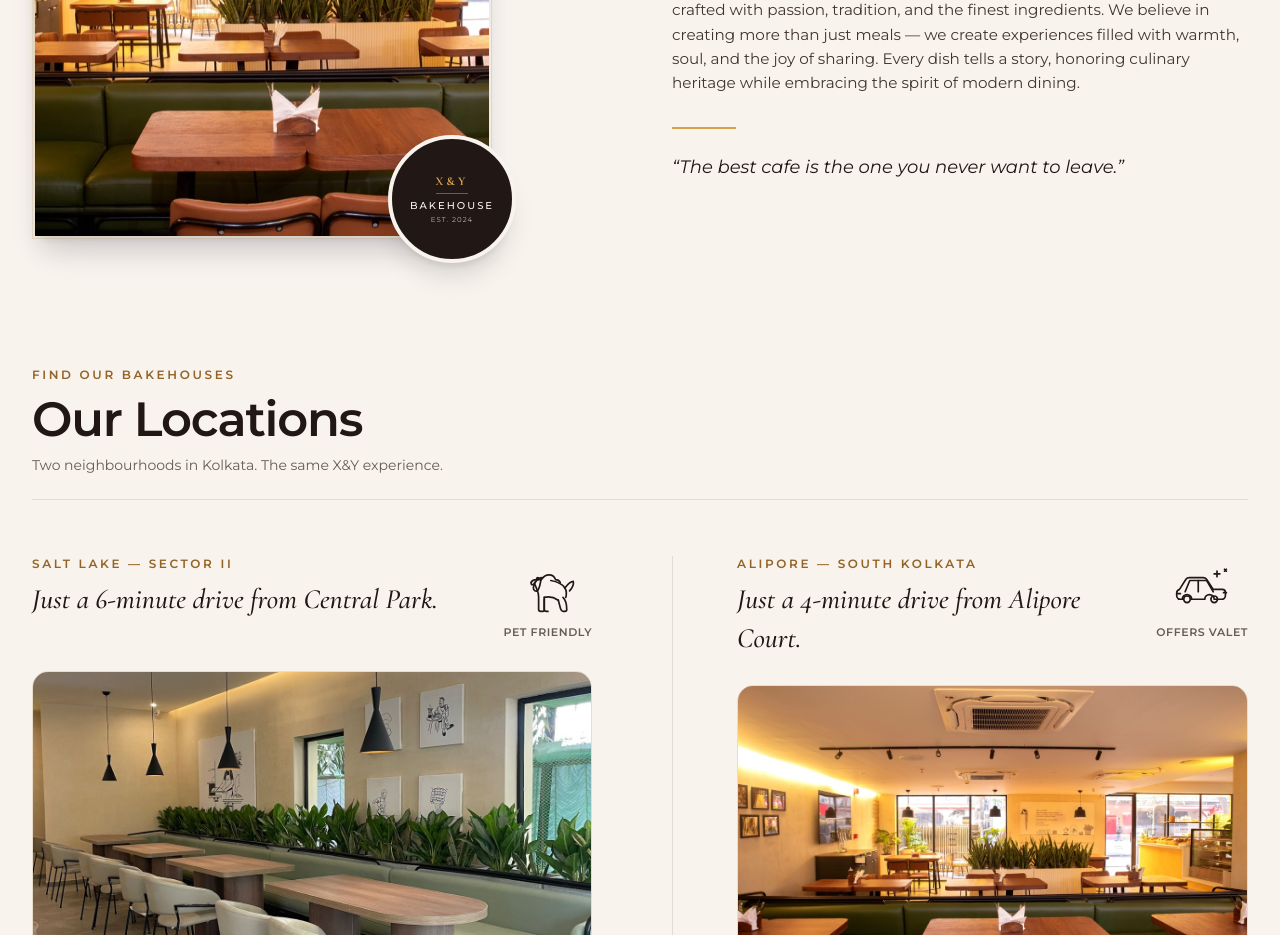
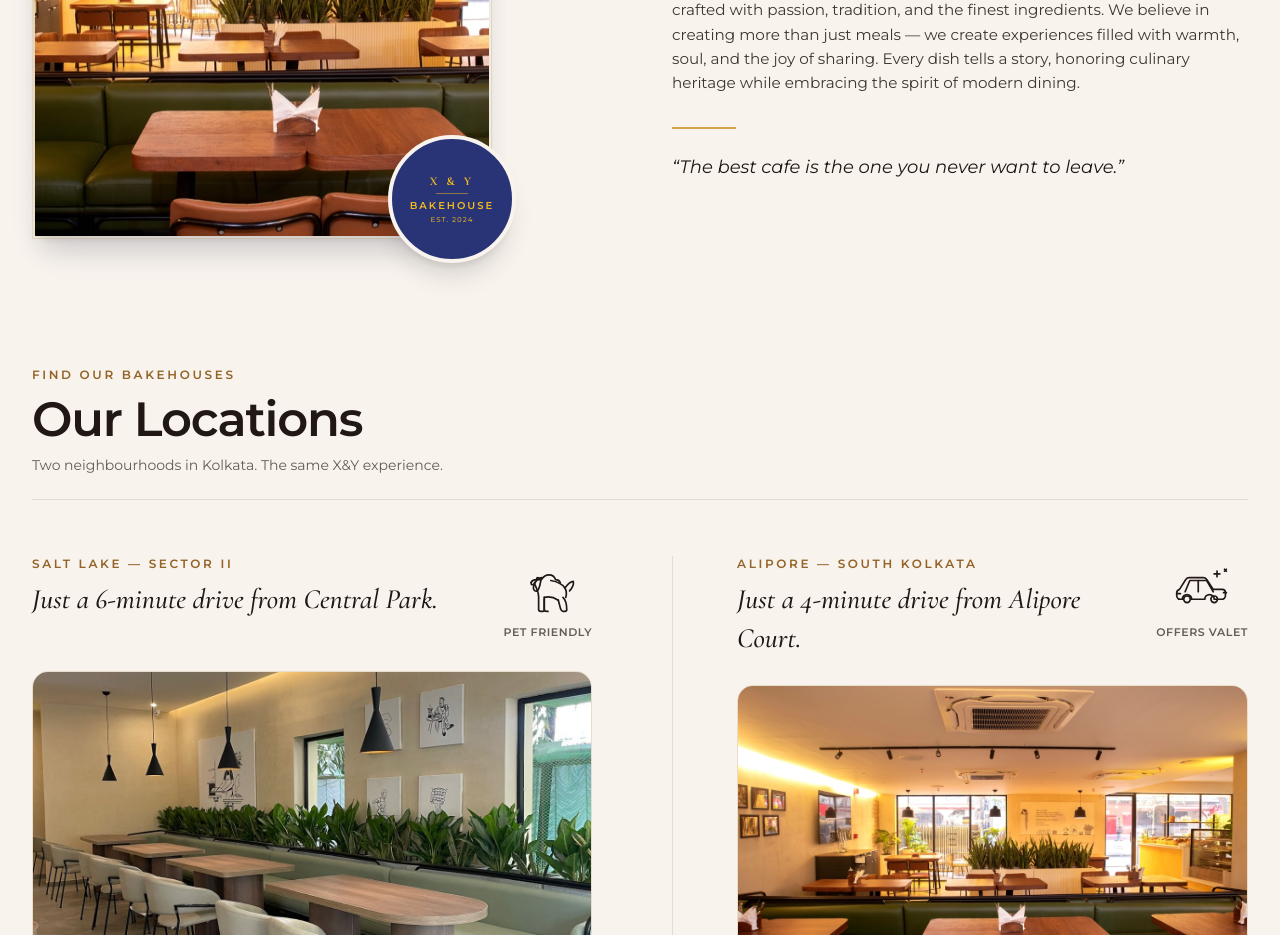
Before and after one commit to iamdapy3279/candy, a Next.js app: page / in a window 1280 px wide. Shown: the part 1200-2135 px from the top of the page. Built offline with nearby package versions, Linux system fonts and the light colour scheme.

Commit message:
Update seal badge in Philosophy section to #293477 blue background with #f2ba1e yellow text

```diff
--- a/components/Philosophy.tsx
+++ b/components/Philosophy.tsx
@@ -42,23 +42,23 @@ export default function Philosophy() {
                 </div>
               </GlowingBorder>
 
-              {/* Floating Navy Seal Badge (Reference Image 2) */}
+              {/* Floating Seal Badge */}
               <motion.div
                 initial={{ scale: 0, rotate: -20 }}
                 whileInView={{ scale: 1, rotate: 0 }}
                 viewport={{ once: true }}
                 transition={{ duration: 0.6, delay: 0.4 }}
-                className="absolute -bottom-6 -right-4 sm:-right-6 w-28 h-28 sm:w-32 sm:h-32 rounded-full bg-navy-800 text-white flex flex-col items-center justify-center border-4 border-cream-100 shadow-xl z-20"
+                className="absolute -bottom-6 -right-4 sm:-right-6 w-28 h-28 sm:w-32 sm:h-32 rounded-full bg-[#293477] text-[#f2ba1e] flex flex-col items-center justify-center border-4 border-cream-100 shadow-xl z-20"
               >
                 <div className="text-center px-2">
-                  <span className="block font-serif text-[11px] sm:text-xs tracking-[0.25em] text-gold-500 font-bold uppercase">
-                    X&Y
+                  <span className="block font-serif text-[11px] sm:text-xs tracking-[0.25em] text-[#f2ba1e] font-bold uppercase">
+                    X &amp; Y
                   </span>
-                  <div className="w-8 h-[1px] bg-gold-500/50 my-1 mx-auto" />
-                  <span className="block font-sans text-[9px] sm:text-[10px] tracking-[0.2em] uppercase text-cream-100 font-medium">
+                  <div className="w-8 h-[1px] bg-[#f2ba1e]/50 my-1 mx-auto" />
+                  <span className="block font-sans text-[9px] sm:text-[10px] tracking-[0.2em] uppercase text-[#f2ba1e] font-semibold">
                     Bakehouse
                   </span>
-                  <span className="block font-sans text-[7px] tracking-[0.15em] uppercase text-cream-300/80 mt-0.5">
+                  <span className="block font-sans text-[7px] tracking-[0.15em] uppercase text-[#f2ba1e]/85 mt-0.5 font-medium">
                     Est. 2024
                   </span>
                 </div>
```
